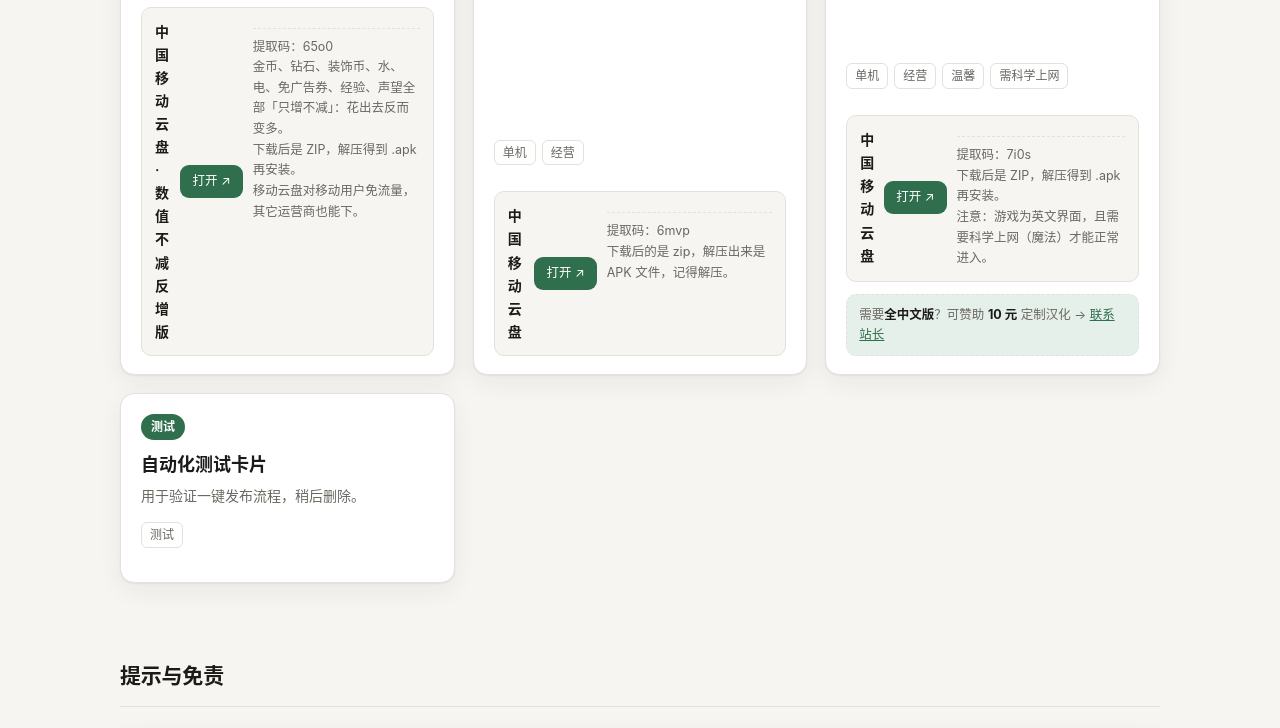
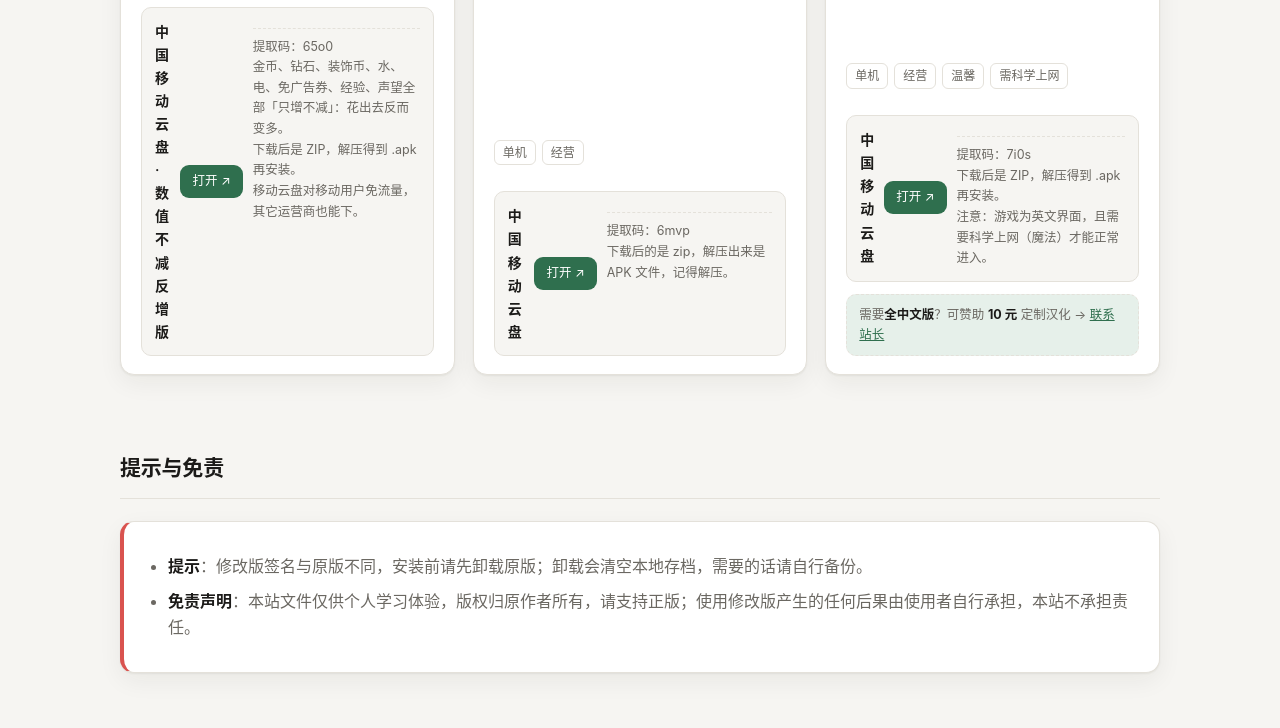
Before and after one commit to vc1689471081-prog/vc-files, a plain HTML site: page games.html in a window 1280 px wide. Shown: the part 916-1644 px from the top of the page. Drawn offline with Linux system fonts and the light colour scheme.

Commit message:
test: 移除测试卡片

```diff
--- a/games.html
+++ b/games.html
@@ -136,14 +136,7 @@
             <p class="trans-note">需要<b>全中文版</b>？可赞助 <b>10 元</b> 定制汉化 → <a href="index.html#contact">联系站长</a></p>
           </div>
         </article>
-
-        <article class="card" data-test="1">
-          <div class="card-top badges"><span class="badge">测试</span></div>
-          <h3 class="card-title">自动化测试卡片</h3>
-          <p class="card-desc">用于验证一键发布流程，稍后删除。</p>
-          <div class="tags"><span>测试</span></div>
-        </article>
-      </div>
+</div>
     </section>
 
     <section id="notice" class="section">
```
